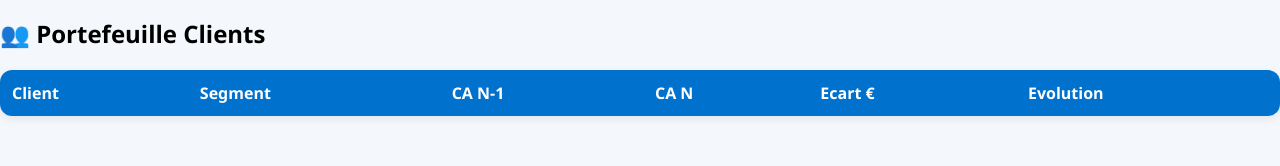
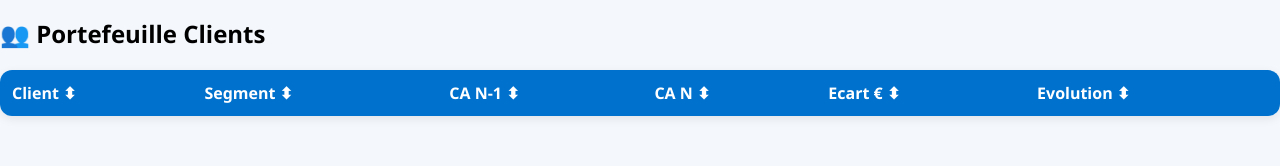
Before and after one commit to Kyatoshimara/Activite, a plain HTML site: page index.html in a window 1280 px wide. Shown: the part 177-343 px from the top of the page. Drawn offline with Linux system fonts and the light colour scheme; no server answers; a script that the page names is missing.

Commit message:
Update index.html

```diff
--- a/index.html
+++ b/index.html
@@ -132,12 +132,12 @@ Ludovic Aumont | Forbo Flooring Systems
 
 <thead>
 <tr>
-<th>Client</th>
-<th>Segment</th>
-<th>CA N-1</th>
-<th>CA N</th>
-<th>Ecart €</th>
-<th>Evolution</th>
+<th onclick="trierTableau(0)">Client ⬍</th>
+<th onclick="trierTableau(1)">Segment ⬍</th>
+<th onclick="trierTableau(2)">CA N-1 ⬍</th>
+<th onclick="trierTableau(3)">CA N ⬍</th>
+<th onclick="trierTableau(4)">Ecart € ⬍</th>
+<th onclick="trierTableau(5)">Evolution ⬍</th>
 </tr>
 </thead>
 
```
